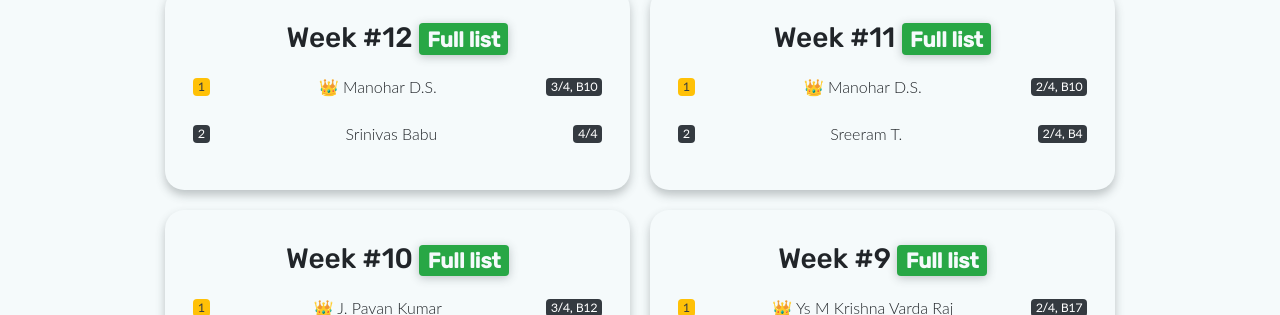
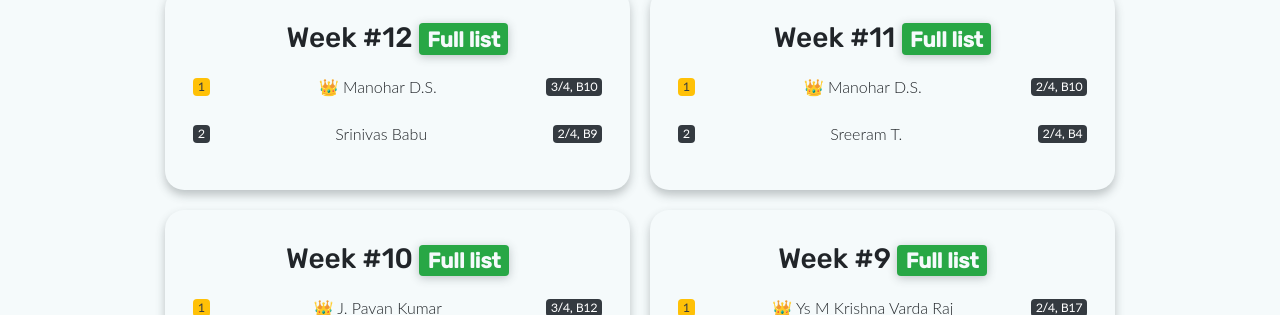
Before and after one commit to codehackathon/codehackathon.github.io, a Jekyll site: the page built from leaderboard.html, in a window 1280 px wide and 900 px high, scrolled down 311 px. Shown: the part 134-449 px from the top of the window. Built offline with Jekyll 4.4.1, drawn with Linux system fonts in a browser that asks for light colours.

Commit message:
Leaderboard edited (#23)

```diff
--- a/_data/events.yml
+++ b/_data/events.yml
@@ -13,7 +13,7 @@
     - name: "Manohar D.S."
       class: "3/4, B10"
     - name: "Srinivas Babu"
-      class: "4/4"
+      class: "2/4, B9"
 
 - title: "Code Hackathon"
   order: "Week #11"
```
